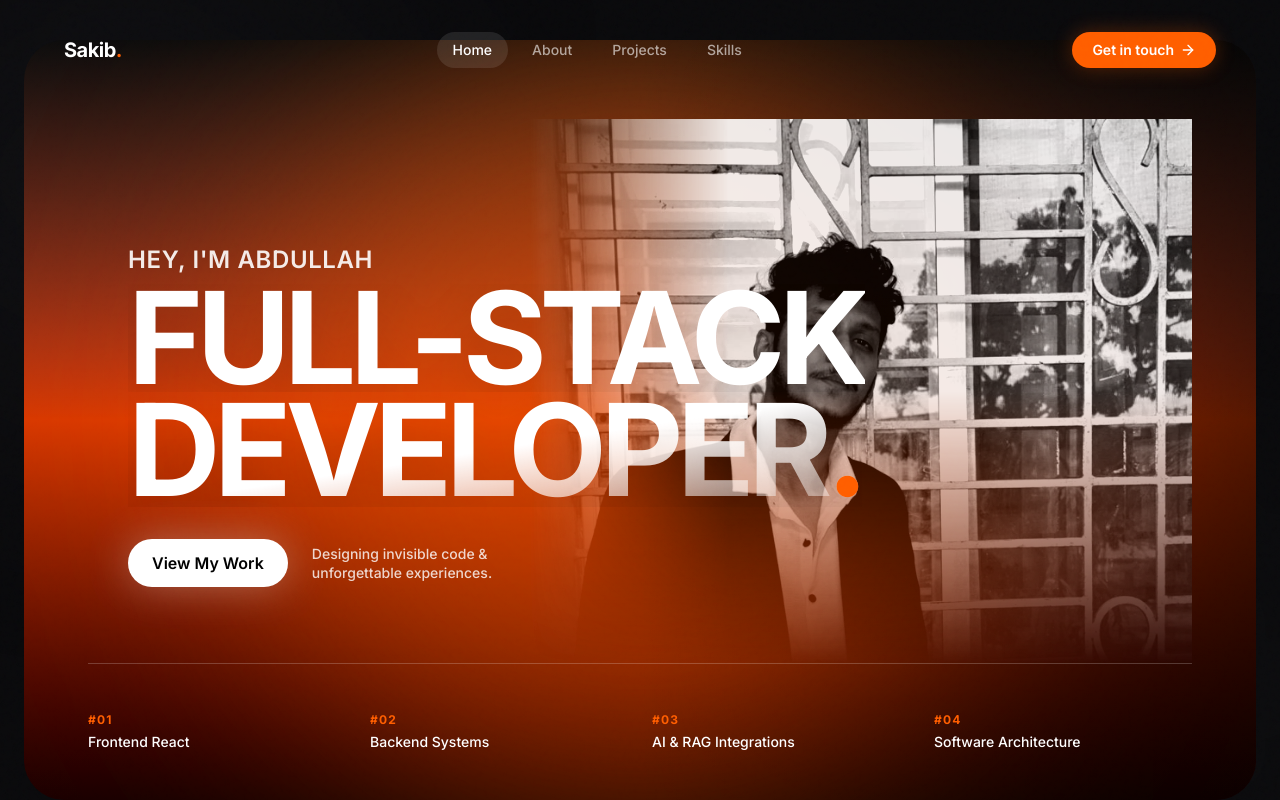
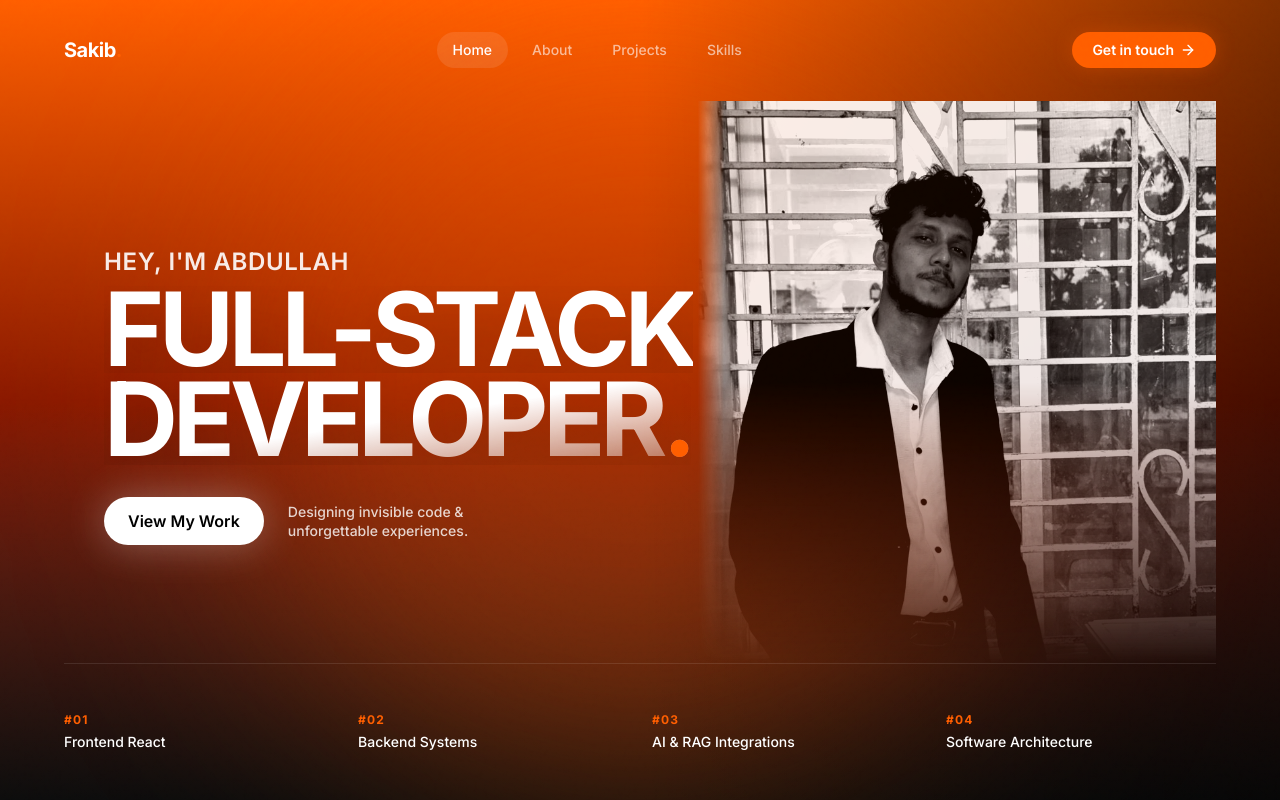
Before and after one commit to sakibmohammad9994-design/My_Portfolio, a React (Vite) app: page / in a window 1280 px wide. Shown: the top 800 px of the page. Built offline with nearby package versions, Linux system fonts and the light colour scheme; a web font is replaced by a local one.

Commit message:
fix: face visibility, full-bleed hero, and cinematic blur entrance

```diff
--- a/src/components/sections/HeroSection.tsx
+++ b/src/components/sections/HeroSection.tsx
@@ -19,40 +19,43 @@ const HeroSection = () => {
   const opacity = useTransform(scrollYProgress, [0, 0.8], [1, 0]);
 
   return (
-    <section id="hero" className="w-full pt-6 px-6 max-w-[1400px] mx-auto min-h-screen flex flex-col relative z-10" ref={containerRef}>
-      <div className="hero-container flex-grow flex flex-col pt-32 pb-12 px-8 lg:px-16 mt-4 relative overflow-hidden">
+    <section id="hero" className="w-full min-h-screen flex flex-col relative z-10" ref={containerRef}>
+      {/* Removed rounded borders and margins so it perfectly hits the top of the browser */}
+      <div className="hero-container flex-grow flex flex-col pt-32 pb-12 px-6 lg:px-16 relative overflow-hidden">
 
         {/* Deep Abstract Glows */}
-        <div className="absolute top-0 right-0 w-full h-full bg-gradient-to-l from-black/60 via-transparent to-transparent pointer-events-none z-10"></div>
-        <div className="absolute top-1/2 left-1/2 -translate-x-1/2 -translate-y-1/2 w-[800px] h-[800px] bg-[#ff5e00]/40 blur-[120px] rounded-full pointer-events-none z-0"></div>
+        <div className="absolute top-0 right-0 w-full h-full bg-gradient-to-l from-black/50 via-transparent to-transparent pointer-events-none z-10"></div>
+        <div className="absolute top-1/2 left-1/2 -translate-x-1/2 -translate-y-1/2 w-[800px] h-[800px] bg-[#ff5e00]/30 blur-[120px] rounded-full pointer-events-none z-0"></div>
 
-        <div className="relative flex-grow flex items-center justify-center w-full min-h-[60vh] z-20">
+        <div className="relative flex-grow flex items-center justify-center w-full max-w-[1400px] mx-auto min-h-[60vh] z-20">
 
-          {/* Overlapping Parallax Image */}
+          {/* Overlapping Parallax Image - Fixed mask and entrance animation! */}
           <motion.div
             style={{ y: shouldReduceMotion ? 0 : yImage, opacity }}
-            initial={{ opacity: 0, scale: 1.1 }}
-            animate={{ opacity: 1, scale: 1 }}
-            transition={{ duration: 1.5, ease: customEase }}
-            className="absolute right-0 bottom-0 w-full md:w-[60%] h-[90%] lg:h-[110%] z-10"
+            initial={{ opacity: 0, scale: 1.25, filter: "blur(20px)" }}
+            animate={{ opacity: 1, scale: 1, filter: "blur(0px)" }}
+            transition={{ duration: 2.2, ease: customEase }}
+            className="absolute right-0 bottom-0 w-full md:w-[50%] lg:w-[45%] h-[90%] lg:h-[105%] z-10"
           >
             <img
               src="/sakib-bw-suit.png"
               alt={PERSONAL_INFO.name}
-              className="w-full h-full object-cover object-top opacity-90 grayscale contrast-125 mix-blend-luminosity"
+              // Changed object-position so the face is perfectly centered and visible
+              className="w-full h-full object-cover object-[70%_20%] opacity-90 grayscale contrast-125 mix-blend-luminosity"
               style={{
-                maskImage: 'linear-gradient(to bottom, rgba(0,0,0,1) 50%, rgba(0,0,0,0) 100%), linear-gradient(to left, rgba(0,0,0,1) 70%, rgba(0,0,0,0) 100%)',
-                WebkitMaskImage: 'linear-gradient(to bottom, rgba(0,0,0,1) 50%, rgba(0,0,0,0) 100%), linear-gradient(to left, rgba(0,0,0,1) 70%, rgba(0,0,0,0) 100%)',
+                // Less aggressive mask on the left so the face doesn't fade out!
+                maskImage: 'linear-gradient(to bottom, rgba(0,0,0,1) 50%, rgba(0,0,0,0) 100%), linear-gradient(to left, rgba(0,0,0,1) 95%, rgba(0,0,0,0) 100%)',
+                WebkitMaskImage: 'linear-gradient(to bottom, rgba(0,0,0,1) 50%, rgba(0,0,0,0) 100%), linear-gradient(to left, rgba(0,0,0,1) 95%, rgba(0,0,0,0) 100%)',
                 WebkitMaskComposite: 'source-in',
                 maskComposite: 'intersect'
               }}
             />
           </motion.div>
 
-          {/* Overlapping Typography (Grid Breaker) */}
+          {/* Overlapping Typography (Grid Breaker) - Fixed width so it doesn't cover the face */}
           <motion.div
             style={{ y: shouldReduceMotion ? 0 : yText }}
-            className="absolute left-0 lg:left-10 w-full z-30 flex flex-col items-start pointer-events-none"
+            className="absolute left-0 lg:left-10 w-full lg:w-[65%] z-30 flex flex-col items-start pointer-events-none"
           >
             <div className="overflow-hidden mb-2">
               <motion.h2
@@ -70,7 +73,7 @@ const HeroSection = () => {
                 initial={{ y: 100, opacity: 0 }}
                 animate={{ y: 0, opacity: 1 }}
                 transition={{ duration: 1.2, delay: 0.3, ease: customEase }}
-                className="text-[clamp(4rem,10vw,9rem)] font-black tracking-tighter text-white leading-[0.85] drop-shadow-2xl"
+                className="text-[clamp(3.5rem,8vw,8rem)] font-black tracking-tighter text-white leading-[0.85] drop-shadow-2xl"
               >
                 FULL-STACK
               </motion.h1>
@@ -80,7 +83,7 @@ const HeroSection = () => {
                 initial={{ y: 100, opacity: 0 }}
                 animate={{ y: 0, opacity: 1 }}
                 transition={{ duration: 1.2, delay: 0.4, ease: customEase }}
-                className="text-[clamp(4rem,10vw,9rem)] font-black tracking-tighter text-transparent bg-clip-text bg-gradient-to-br from-white via-white to-white/30 leading-[0.9] drop-shadow-2xl"
+                className="text-[clamp(3.5rem,8vw,8rem)] font-black tracking-tighter text-transparent bg-clip-text bg-gradient-to-br from-white via-white to-white/30 leading-[0.9] drop-shadow-2xl"
               >
                 DEVELOPER<span className="text-[#ff5e00]">.</span>
               </motion.h1>
@@ -90,12 +93,12 @@ const HeroSection = () => {
               initial={{ opacity: 0, x: -30 }}
               animate={{ opacity: 1, x: 0 }}
               transition={{ duration: 1, delay: 0.7, ease: customEase }}
-              className="flex items-center gap-6 pointer-events-auto"
+              className="flex flex-col sm:flex-row items-start sm:items-center gap-6 pointer-events-auto"
             >
               <a href="#projects" className="btn-primary shadow-[0_0_40px_rgba(255,255,255,0.3)] hover:shadow-[0_0_60px_rgba(255,255,255,0.5)]">
                 View My Work
               </a>
-              <div className="hidden sm:block text-white/80 text-sm max-w-[200px] leading-snug font-medium">
+              <div className="text-white/80 text-sm max-w-[200px] leading-snug font-medium">
                 Designing invisible code & unforgettable experiences.
               </div>
             </motion.div>
@@ -108,7 +111,7 @@ const HeroSection = () => {
           initial={{ opacity: 0, y: 30 }}
           animate={{ opacity: 1, y: 0 }}
           transition={{ duration: 1, delay: 0.8, ease: customEase }}
-          className="mt-auto grid grid-cols-2 md:grid-cols-4 gap-6 pt-12 border-t border-white/20 relative z-30"
+          className="mt-auto max-w-[1400px] mx-auto w-full grid grid-cols-2 md:grid-cols-4 gap-6 pt-12 border-t border-white/10 relative z-30"
         >
           {[
             { id: '01', text: 'Frontend React' },
--- a/src/index.css
+++ b/src/index.css
@@ -52,9 +52,9 @@
     @apply inline-flex items-center justify-center px-6 py-3 rounded-full bg-black/20 backdrop-blur-md text-white border border-white/20 font-medium transition-all duration-300 hover:bg-white/10 hover:scale-105 active:scale-95;
   }
 
-  /* Huge Rounded Containers - Fading from black at the top to blend with body */
+  /* Full Bleed Hero - No hard curved top edges! */
   .hero-container {
-    @apply bg-gradient-to-b from-[#0c0c0c] via-[#d93800] to-[#1a0000] rounded-[40px] relative overflow-hidden;
+    @apply bg-gradient-to-b from-[#ff5e00] via-[#8a1900] to-[#0c0c0c] relative overflow-hidden;
   }
 
   .cta-container {
```
